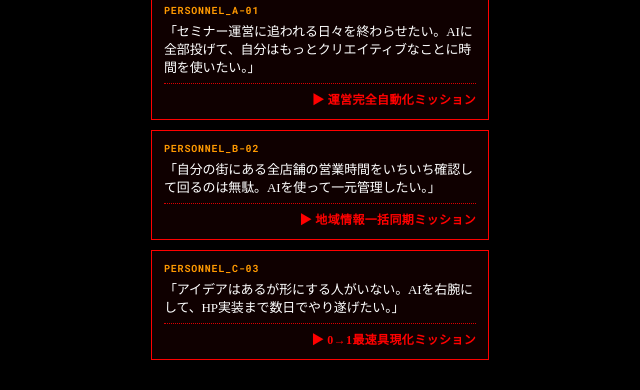
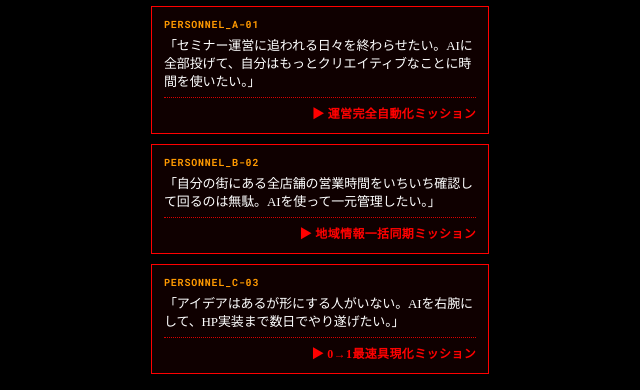
Before and after one commit to numaasan3/2026_AIbootcamp, a plain HTML site: page story2.html in a window 1280 px wide. Shown: the part 167-557 px from the top of the page, without its empty margins (320-960 px from the left). Drawn offline with Linux system fonts and the light colour scheme; a web font is replaced by a local one.

Commit message:
story2.html を更新

```diff
--- a/story2.html
+++ b/story2.html
@@ -13,7 +13,7 @@
       --eva-white:#fff;
 
       /* インスタUIを避けつつ、できるだけ情報量確保 */
-      --safe-top: clamp(86px, 9.5vh, 140px);
+      --safe-top: clamp(100px, 9.5vh, 140px);
       --safe-bottom: clamp(96px, 10.5vh, 136px);
       --safe-side: clamp(16px, 3.8vw, 26px);
       --gap: clamp(8px, 1.1vh, 12px);
```
